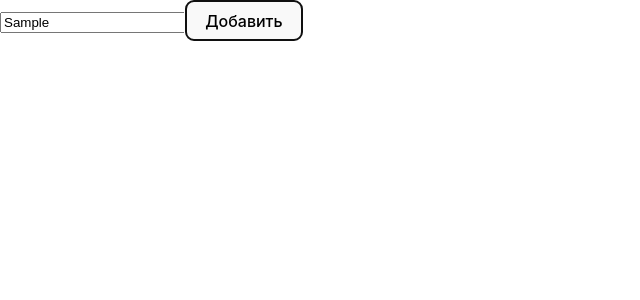
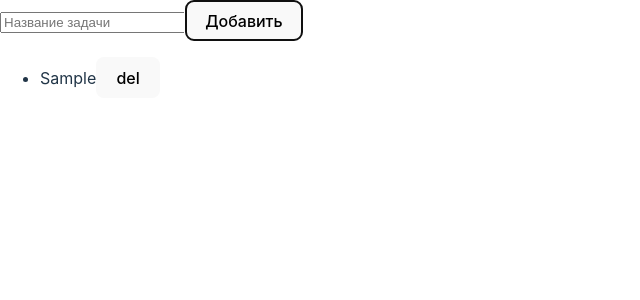
Before and after one commit to Ramramramzes/pomodoro_timer, a React (Vite) app: page / in a window 1280 px wide. Both pictures are taken after typing "Sample" into the empty fields and a click on the button "Добавить". Shown: the top 300 px of the page, without its empty margins (0-640 px from the left). Built offline with nearby package versions, Linux system fonts and the light colour scheme.

Commit message:
del button / list visibility

```diff
--- a/src/App.tsx
+++ b/src/App.tsx
@@ -1,12 +1,11 @@
 // import styles from './App.module.css'
-
-import { TaskInput } from "./TaskInput"
+import { General } from "./Main/General"
 
 function App() {
 
   return (
     <>
-      <TaskInput />
+      <General />
     </>
   )
 }
--- /dev/null
+++ b/src/Main/General.tsx
@@ -0,0 +1,12 @@
+import { TaskInput } from './TaskInput';
+import { TaskListItem } from './TaskListItem';
+
+export function General() {
+
+  return (
+    <>
+      <TaskInput />
+      <TaskListItem />
+    </>
+  );
+}
--- a/src/TaskInput/TaskInput.tsx
+++ b/src/Main/TaskInput/TaskInput.tsx
@@ -1,10 +1,10 @@
 // import styles from './taskinput.module.css';
 
 import { useDispatch, useSelector } from "react-redux";
-import { AppDispatch, RootState } from "../states/store";
-import { change } from "../states/taskInputSlice";
+import { AppDispatch, RootState } from "../../states/store";
+import { change } from "../../states/taskInputSlice";
 import { useEffect } from "react";
-import { addTask } from "../states/taskSlice";
+import { addTask } from "../../states/taskSlice";
 
 
 
@@ -19,6 +19,7 @@ export function TaskInput() {
 
   const addTaskHandler = () => {
     dispatch(addTask(taskInput))
+    dispatch(change(''))
   }
 
   //! временный эффект
--- /dev/null
+++ b/src/Main/TaskListItem/TaskListItem.tsx
@@ -0,0 +1,22 @@
+import { useDispatch, useSelector } from "react-redux";
+import { AppDispatch, RootState } from "../../states/store";
+import { delTask } from "../../states/taskSlice";
+
+export function TaskListItem() {
+  const taskList = useSelector((state:RootState) => state.taskList.value)
+  const dispatch = useDispatch<AppDispatch>()
+
+  const delHandler = (el:string) => {
+    dispatch(delTask(el))
+  }
+  return (
+    <ul>
+      {taskList && taskList.map((el,index) => {
+        return <li key={index}>
+          {el}
+          <button onClick={() => delHandler(el)}>del</button>
+          </li>
+      })}
+    </ul>
+  );
+}
--- /dev/null
+++ b/src/Main/TaskListItem/index.ts
@@ -0,0 +1 @@
+export * from './TaskListItem';
--- /dev/null
+++ b/src/Main/index.ts
@@ -0,0 +1 @@
+export * from './General';
--- a/src/states/taskSlice.ts
+++ b/src/states/taskSlice.ts
@@ -14,9 +14,23 @@ const taskSlice = createSlice({
   reducers:{
     addTask: (state,action) => {
       state.value.push(action.payload)
+    },
+    delTask: (state,action) => {
+      let temp = 0;
+      const filtered = state.value.filter((el) => {
+        if (el !== action.payload) {
+          return true;
+        } else if (el === action.payload && temp === 0) {
+          temp += 1;
+          return false;
+        } else {
+          return true;
+        }
+      });
+      state.value = filtered;
     }
   }
 })
 
-export const { addTask } = taskSlice.actions
+export const { addTask, delTask } = taskSlice.actions
 export default taskSlice.reducer
```
Also changed, not shown: src/Main/TaskInput/index.ts (renamed from src/TaskInput/index.ts), src/Main/TaskInput/taskinput.module.css (renamed from src/TaskInput/taskinput.module.css), src/Main/TaskListItem/tasklistitem.css (added), src/Main/general.css (added).
